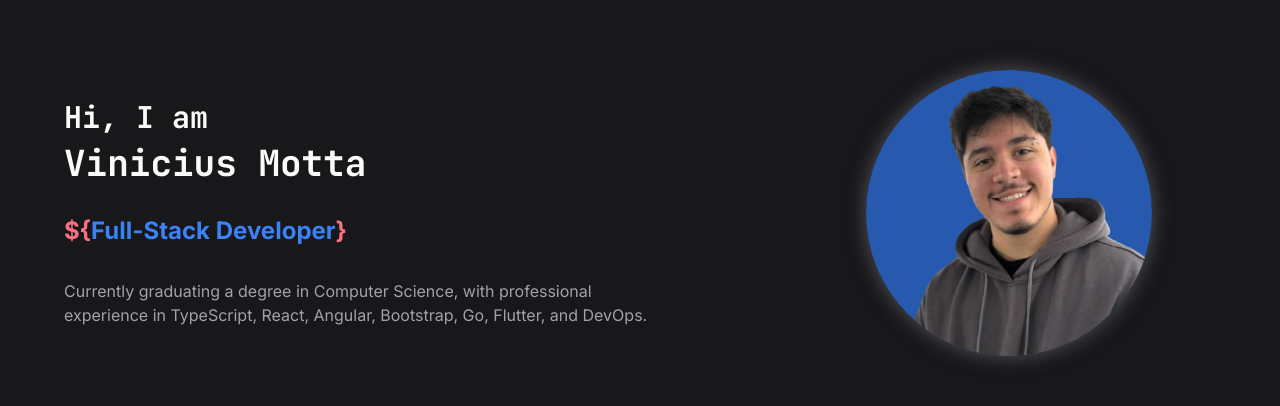
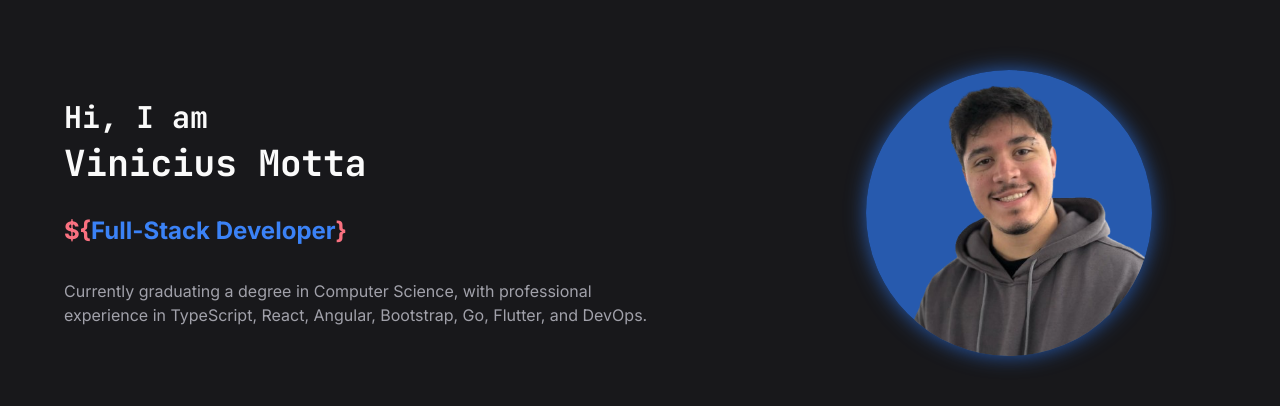
Before and after one commit to v-motta/portfolio-vmotta, a Next.js app: page / in a window 1280 px wide. Shown: the part 235-641 px from the top of the page. Built offline with nearby package versions, Linux system fonts and the light colour scheme; no server answers; the database is empty.

Commit message:
fix: shadow color

```diff
--- a/src/app/(home)/(sections)/main.tsx
+++ b/src/app/(home)/(sections)/main.tsx
@@ -34,7 +34,7 @@ export function Main() {
           height={384}
           quality={100}
           alt="A picture of myself"
-          className="aspect-square w-56 rounded-full object-cover shadow-[0px_0px_20px] shadow-zinc-400 lg:w-auto dark:shadow-zinc-600"
+          className="aspect-square w-56 rounded-full object-cover shadow-[#275AAE] shadow-[0px_0px_20px] lg:w-auto"
         />
       </div>
 
```
